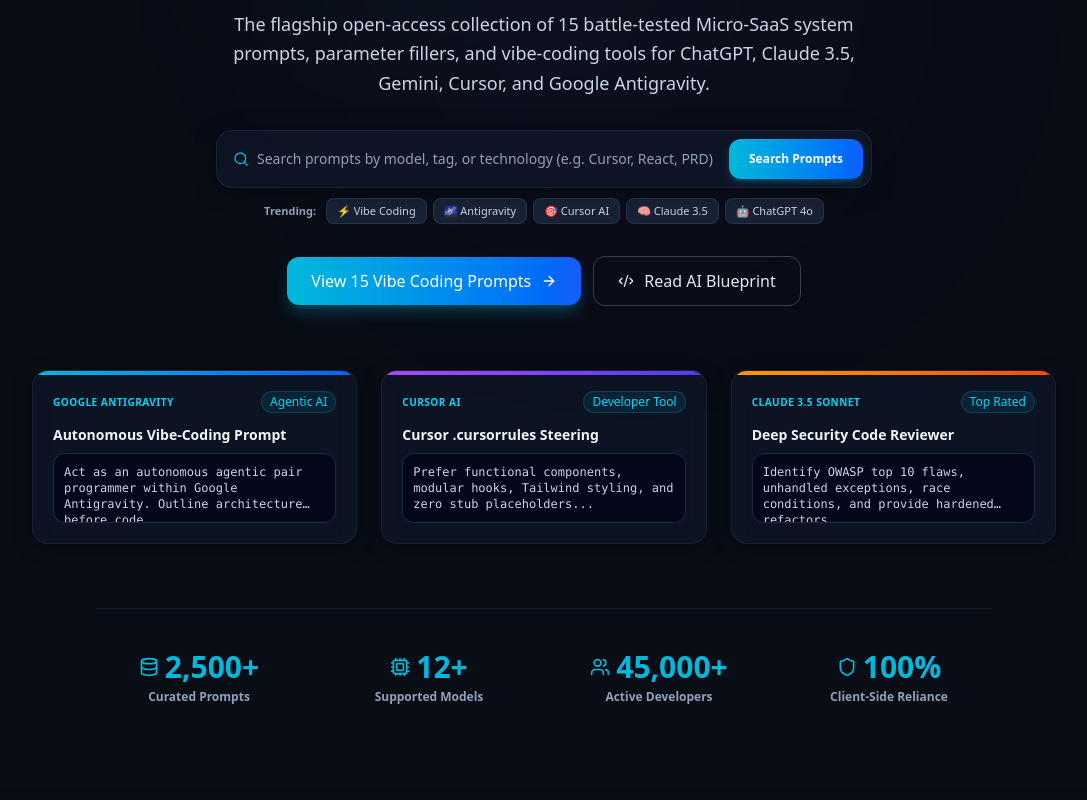
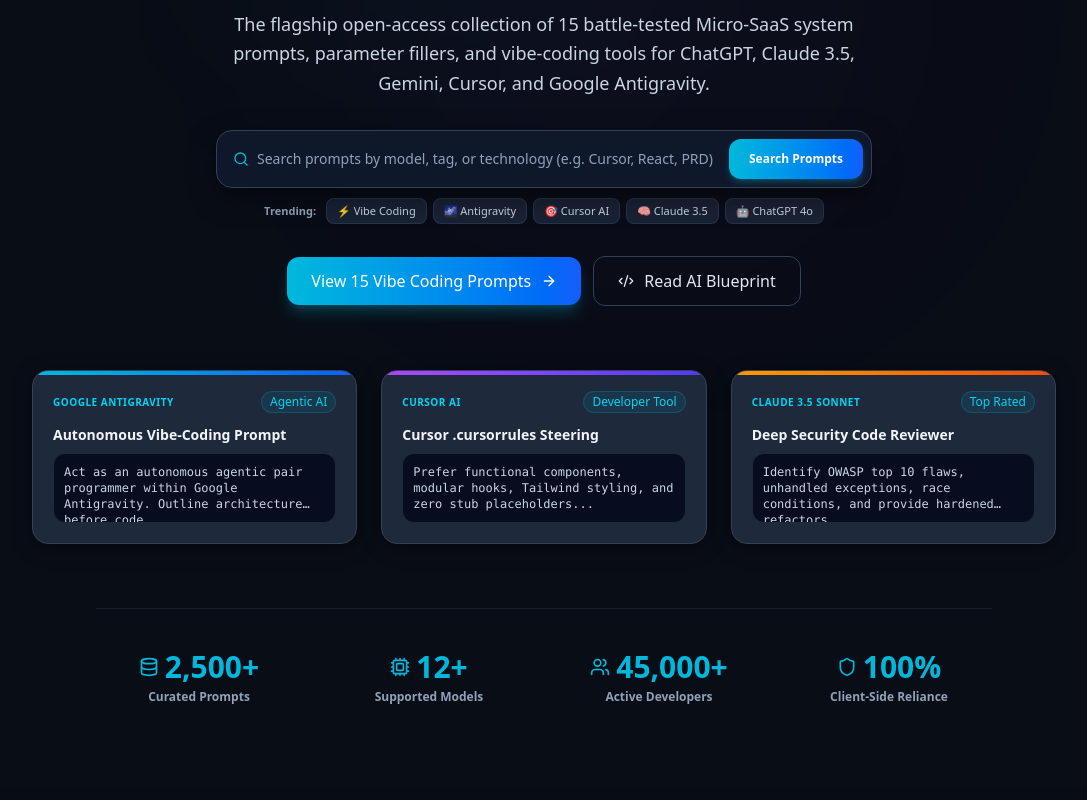
Before and after one commit to bunnyvalluri/15-Product-Prompts, a React (Vite) app: page / in a window 1280 px wide. Shown: the part 440-1240 px from the top of the page, without its empty margins (96-1183 px from the left). Built offline with nearby package versions, Linux system fonts and the light colour scheme.

Commit message:
Overhaul light and dark mode color scheme for high contrast and modern SaaS aesthetics

```diff
--- a/src/components/prompts/PromptCard.jsx
+++ b/src/components/prompts/PromptCard.jsx
@@ -63,7 +63,7 @@
     <motion.div
       whileHover={{ y: -3 }}
       transition={{ duration: 0.2 }}
-      className="group relative flex flex-col justify-between glass-panel rounded-2xl p-4 sm:p-5 border border-slate-200/80 dark:border-slate-800/80 hover:border-cyan-500/50 dark:hover:border-cyan-500/50 hover:shadow-xl hover:shadow-cyan-500/10 transition-all"
+      className="group relative flex flex-col justify-between glass-panel rounded-2xl p-4 sm:p-5 border border-slate-300 dark:border-slate-800 hover:border-emerald-500/60 dark:hover:border-emerald-400/60 hover:shadow-xl hover:shadow-emerald-500/10 transition-all"
     >
       <div>
         {/* Card Header: Category & Actions */}
@@ -77,7 +77,7 @@
               {prompt.difficulty}
             </Badge>
             {paramCount > 0 && (
-              <span className="text-[10px] font-mono font-bold px-2 py-0.5 rounded-md bg-cyan-500/10 text-cyan-600 dark:text-cyan-400 border border-cyan-500/20">
+              <span className="text-[10px] font-mono font-bold px-2 py-0.5 rounded-md bg-emerald-500/10 text-emerald-700 dark:text-emerald-400 border border-emerald-500/20">
                 {paramCount} {paramCount === 1 ? 'var' : 'vars'}
               </span>
             )}
@@ -93,7 +93,7 @@
               className={`p-1.5 rounded-lg transition-colors ${
                 bookmarked
                   ? 'text-amber-500 bg-amber-500/10'
-                  : 'text-slate-400 hover:text-amber-500 hover:bg-slate-100 dark:hover:bg-slate-800'
+                  : 'text-slate-500 dark:text-slate-400 hover:text-amber-500 hover:bg-slate-100 dark:hover:bg-slate-800'
               }`}
               title={bookmarked ? 'Remove Bookmark' : 'Bookmark Prompt'}
             >
@@ -107,7 +107,7 @@
                   e.stopPropagation();
                   onOpenSaveCollection(prompt);
                 }}
-                className="p-1.5 rounded-lg text-slate-400 hover:text-cyan-500 hover:bg-slate-100 dark:hover:bg-slate-800 transition-colors"
+                className="p-1.5 rounded-lg text-slate-500 dark:text-slate-400 hover:text-emerald-500 hover:bg-slate-100 dark:hover:bg-slate-800 transition-colors"
                 title="Save to Collection"
               >
                 <FolderPlus className="w-4 h-4" />
@@ -116,7 +116,7 @@
 
             <button
               onClick={handleShare}
-              className="p-1.5 rounded-lg text-slate-400 hover:text-cyan-500 hover:bg-slate-100 dark:hover:bg-slate-800 transition-colors"
+              className="p-1.5 rounded-lg text-slate-500 dark:text-slate-400 hover:text-emerald-500 hover:bg-slate-100 dark:hover:bg-slate-800 transition-colors"
               title="Share Prompt"
             >
               <Share2 className="w-4 h-4" />
@@ -125,38 +125,38 @@
         </div>
 
         {/* Title */}
-        <Link to={`/prompt/${prompt.id}`} className="block group-hover:text-cyan-500 transition-colors">
-          <h3 className="font-bold text-sm sm:text-base text-slate-900 dark:text-slate-100 line-clamp-2 mb-2 leading-snug">
+        <Link to={`/prompt/${prompt.id}`} className="block group-hover:text-emerald-600 dark:group-hover:text-emerald-400 transition-colors">
+          <h3 className="font-extrabold text-sm sm:text-base text-slate-900 dark:text-white line-clamp-2 mb-2 leading-snug">
             {prompt.title}
           </h3>
         </Link>
 
         {/* Description */}
-        <p className="text-[11px] sm:text-xs text-slate-500 dark:text-slate-400 line-clamp-3 leading-relaxed mb-3">
+        <p className="text-[11px] sm:text-xs text-slate-600 dark:text-slate-300 line-clamp-3 leading-relaxed mb-3 font-medium">
           {prompt.description}
         </p>
 
-        {/* Prompt Content Preview Box */}
-        <div className="relative mb-3.5 p-2.5 sm:p-3 rounded-xl bg-slate-100 dark:bg-slate-950/80 text-slate-800 dark:text-slate-300 font-mono text-[10px] sm:text-[11px] leading-relaxed border border-slate-200 dark:border-slate-800 overflow-hidden max-h-24">
-          <p className="line-clamp-3 opacity-90">{prompt.content}</p>
-          <div className="absolute inset-x-0 bottom-0 h-6 bg-gradient-to-t from-slate-100 dark:from-slate-950 to-transparent pointer-events-none" />
+        {/* Prompt Content Preview Box - Dark Terminal Code Styling */}
+        <div className="relative mb-3.5 p-2.5 sm:p-3 rounded-xl bg-slate-950 text-emerald-400 font-mono text-[10px] sm:text-[11px] leading-relaxed border border-slate-800 overflow-hidden max-h-24 shadow-inner">
+          <p className="line-clamp-3 opacity-95">{prompt.content}</p>
+          <div className="absolute inset-x-0 bottom-0 h-6 bg-gradient-to-t from-slate-950 to-transparent pointer-events-none" />
         </div>
       </div>
 
       {/* Card Footer */}
       <div>
         {/* Model & Metadata Bar */}
-        <div className="flex items-center justify-between text-[11px] sm:text-xs text-slate-400 dark:text-slate-500 pb-2.5 mb-2.5 border-b border-slate-200/60 dark:border-slate-800/60">
-          <span className="font-medium text-slate-700 dark:text-slate-300 flex items-center gap-1.5 truncate max-w-[140px] sm:max-w-none">
+        <div className="flex items-center justify-between text-[11px] sm:text-xs text-slate-500 dark:text-slate-400 pb-2.5 mb-2.5 border-b border-slate-200 dark:border-slate-800/80">
+          <span className="font-semibold text-slate-800 dark:text-slate-200 flex items-center gap-1.5 truncate max-w-[140px] sm:max-w-none">
             <span className={`w-2 h-2 rounded-full ${getModelColor(prompt.aiModel)} inline-block shrink-0`} />
             {prompt.aiModel}
           </span>
           <div className="flex items-center gap-2.5 shrink-0">
             <span className="flex items-center gap-1" title="Estimated word count">
-              <Clock className="w-3 h-3" />
+              <Clock className="w-3 h-3 text-slate-400" />
               ~{wordCount} words
             </span>
-            <span className="flex items-center gap-1 text-amber-500 font-semibold">
+            <span className="flex items-center gap-1 text-amber-500 font-bold">
               <Star className="w-3 h-3 fill-amber-500" />
               {prompt.rating}
             </span>
@@ -167,17 +167,17 @@
         <div className="grid grid-cols-2 gap-2">
           <button
             onClick={() => onQuickView && onQuickView(prompt)}
-            className="flex items-center justify-center gap-1 px-2.5 py-2 rounded-xl text-[11px] sm:text-xs font-semibold border border-slate-300 dark:border-slate-700 hover:bg-slate-100 dark:hover:bg-slate-800 text-slate-700 dark:text-slate-200 transition-colors"
+            className="flex items-center justify-center gap-1 px-2.5 py-2 rounded-xl text-[11px] sm:text-xs font-bold border border-slate-300 dark:border-slate-700 bg-slate-50 dark:bg-slate-900/80 hover:bg-slate-100 dark:hover:bg-slate-800 text-slate-800 dark:text-slate-100 transition-colors"
           >
             <Eye className="w-3.5 h-3.5" />
             Quick View
           </button>
           <button
             onClick={handleCopy}
-            className={`flex items-center justify-center gap-1 px-2.5 py-2 rounded-xl text-[11px] sm:text-xs font-semibold transition-all ${
+            className={`flex items-center justify-center gap-1 px-2.5 py-2 rounded-xl text-[11px] sm:text-xs font-bold transition-all ${
               copied
                 ? 'bg-emerald-600 text-white'
-                : 'bg-gradient-to-r from-cyan-500 to-blue-600 hover:from-cyan-400 hover:to-blue-500 text-white shadow-sm shadow-cyan-500/20'
+                : 'bg-gradient-to-r from-emerald-600 to-teal-600 hover:from-emerald-500 hover:to-teal-500 text-white shadow-md shadow-emerald-600/20'
             }`}
           >
             {copied ? (
--- a/src/index.css
+++ b/src/index.css
@@ -4,12 +4,12 @@
 
 @layer base {
   :root {
-    --bg-main: #f8fafc;
+    --bg-main: #f1f5f9;
     --text-main: #0f172a;
   }
 
   .dark {
-    --bg-main: #0b0f19;
+    --bg-main: #070a11;
     --text-main: #f8fafc;
   }
 
@@ -41,50 +41,50 @@
   }
 }
 
-/* Glassmorphism Panels */
+/* Glassmorphism & High-Contrast Premium Panels */
 .glass-panel {
-  background: rgba(255, 255, 255, 0.85);
+  background: #ffffff;
   backdrop-filter: blur(16px);
   -webkit-backdrop-filter: blur(16px);
-  border: 1px solid rgba(226, 232, 240, 0.8);
-  box-shadow: 0 4px 20px -2px rgba(0, 0, 0, 0.05);
+  border: 1px solid #cbd5e1;
+  box-shadow: 0 4px 20px -2px rgba(15, 23, 42, 0.08), 0 1px 3px 0 rgba(0, 0, 0, 0.04);
 }
 
 .dark .glass-panel {
-  background: rgba(15, 23, 42, 0.75);
+  background: #0f172a;
   backdrop-filter: blur(16px);
   -webkit-backdrop-filter: blur(16px);
-  border: 1px solid rgba(30, 41, 59, 0.8);
-  box-shadow: 0 4px 25px -2px rgba(0, 0, 0, 0.4);
+  border: 1px solid #334155;
+  box-shadow: 0 10px 30px -5px rgba(0, 0, 0, 0.6);
 }
 
 .glass-card {
-  background: rgba(255, 255, 255, 0.9);
+  background: #ffffff;
   backdrop-filter: blur(12px);
   -webkit-backdrop-filter: blur(12px);
-  border: 1px solid rgba(226, 232, 240, 0.9);
-  box-shadow: 0 2px 10px rgba(0, 0, 0, 0.03);
+  border: 1px solid #e2e8f0;
+  box-shadow: 0 2px 10px rgba(0, 0, 0, 0.04);
 }
 
 .dark .glass-card {
-  background: rgba(15, 23, 42, 0.65);
+  background: #1e293b;
   backdrop-filter: blur(12px);
   -webkit-backdrop-filter: blur(12px);
-  border: 1px solid rgba(30, 41, 59, 0.7);
-  box-shadow: 0 4px 20px rgba(0, 0, 0, 0.3);
+  border: 1px solid #334155;
+  box-shadow: 0 4px 20px rgba(0, 0, 0, 0.4);
 }
 
-/* Code Preview Box in Light vs Dark Mode */
+/* Code & Prompt Preview Box - High Contrast Terminal Styling */
 .prompt-preview-box {
   background-color: #0f172a;
-  color: #38bdf8;
+  color: #34d399;
   border: 1px solid #1e293b;
 }
 
 .dark .prompt-preview-box {
-  background-color: #030712;
-  color: #22d3ee;
-  border: 1px solid #1f2937;
+  background-color: #020617;
+  color: #34d399;
+  border: 1px solid #1e293b;
 }
 
 /* iOS Safe Areas & Momentum Touch Scroll */
@@ -111,7 +111,7 @@
 }
 
 ::-webkit-scrollbar-thumb {
-  background: #cbd5e1;
+  background: #94a3b8;
   border-radius: 4px;
 }
 
@@ -120,7 +120,7 @@
 }
 
 ::-webkit-scrollbar-thumb:hover {
-  background: #94a3b8;
+  background: #64748b;
 }
 
 .dark ::-webkit-scrollbar-thumb:hover {
```
